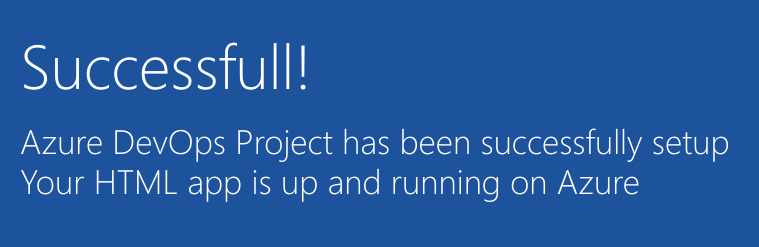
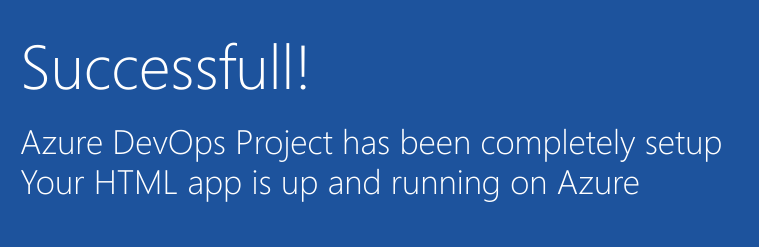
Before and after one commit to jkdeepak/Assignment-2, a plain HTML site: page index.html in a window 1280 px wide. Shown: the part 350-597 px from the top of the page, 205-964 px from the left. Drawn offline with Linux system fonts and the light colour scheme.

Commit message:
Changes made in branch1

```diff
--- a/index.html
+++ b/index.html
@@ -19,7 +19,7 @@
         </div>
             <div class="content-body">
                 <div class="success-text">Successfull!</div>
-                <div class="description line-1"> Azure DevOps Project has been successfully setup</div>
+                <div class="description line-1"> Azure DevOps Project has been completely setup</div>
                 <div class="description line-2"> Your HTML app is up and running on Azure</div>
                 <div class="next-steps-container">
                     <div class="next-steps-header">Next up</div>
```
